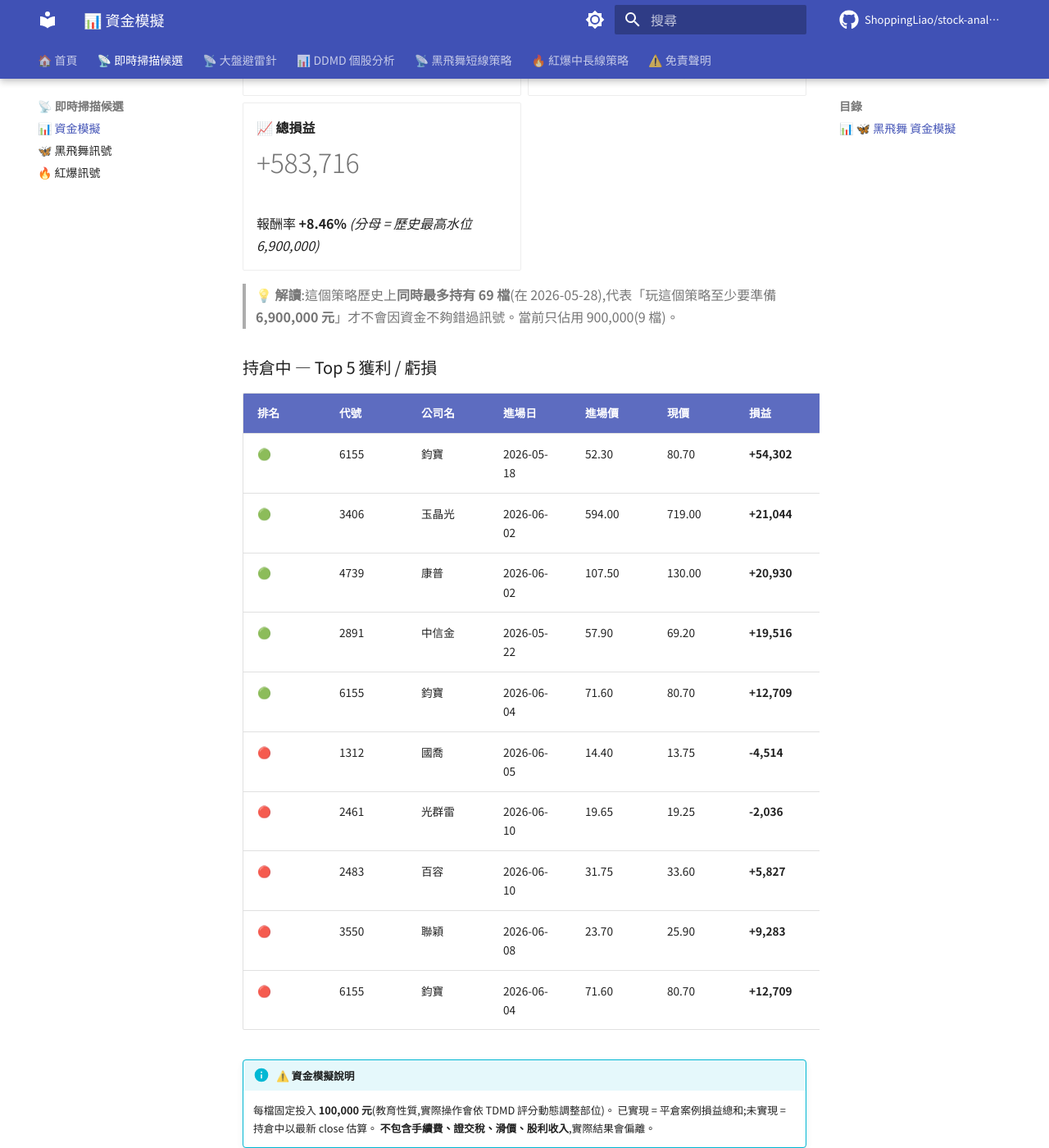
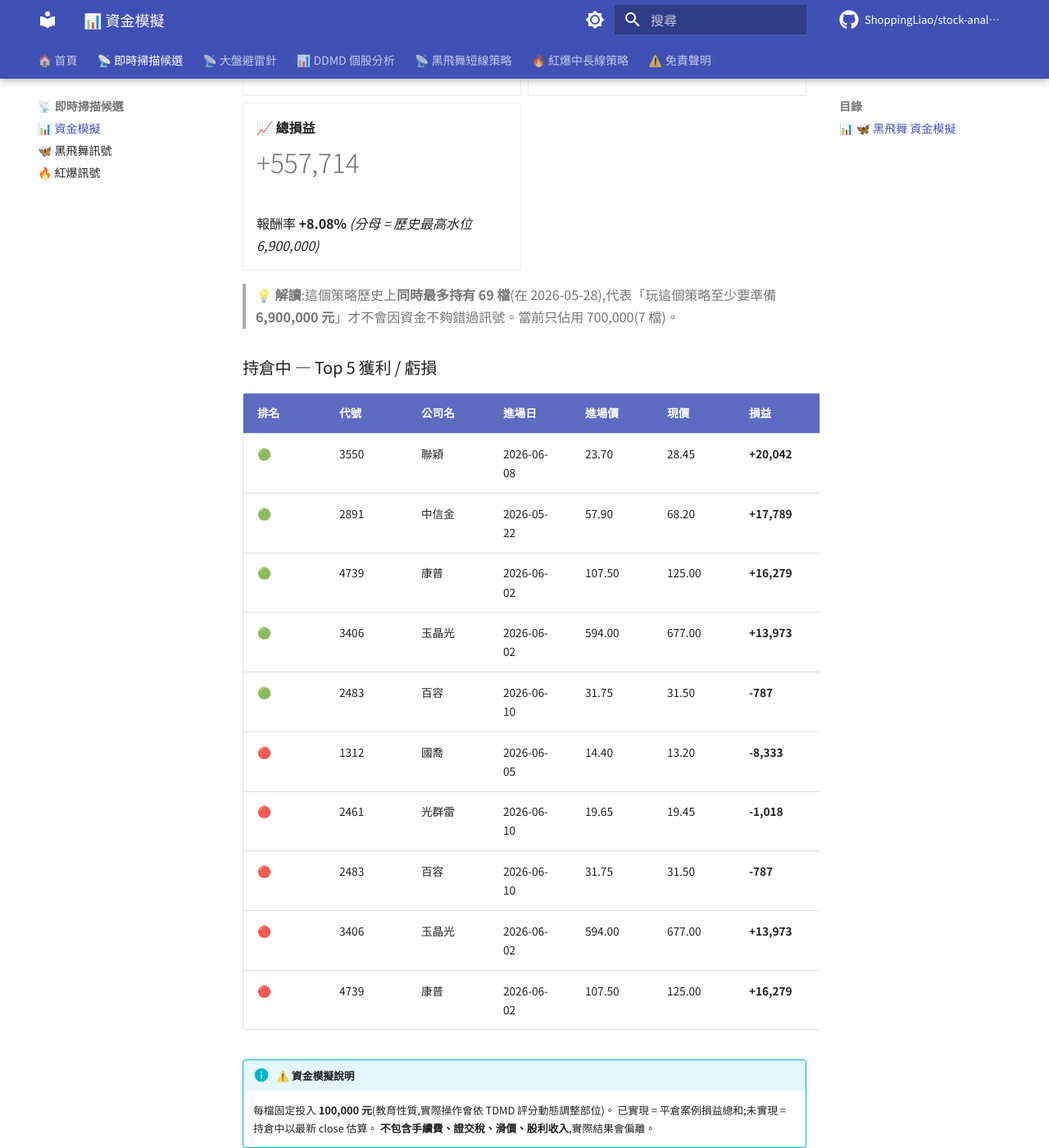
Before and after one commit to ShoppingLiao/stock-analysis-public, an MkDocs documentation site: the page built from docs/signals_capital.md, in a window 1280 px wide and 1400 px high, scrolled down 817 px. Shown: the whole window at 82% size. Built offline with MkDocs 1.6.1 and Material for MkDocs 9.7.7, drawn with Linux system fonts in a browser that asks for light colours; comment, search, counter and statistics services are not loaded; some of the changed text lies outside the part shown.

Commit message:
docs(signals): update BB + RB + capital (2026-06-10)

```diff
--- a/docs/signals_capital.md
+++ b/docs/signals_capital.md
@@ -17,9 +17,9 @@
 
 -   **💼 當前資金水位**
 
-    # 900,000
+    # 700,000
 
-    持倉 9 檔 × 100,000
+    持倉 7 檔 × 100,000
 
 -   **🌊 歷史最高水位**
 
@@ -29,40 +29,40 @@
 
 -   **🟢 已實現損益**
 
-    # +446,654
+    # +499,769
 
-    勝率 30.8% / 169 檔已平倉
+    勝率 31.6% / 171 檔已平倉
 
 -   **🟡 未實現損益**
 
-    # +137,062
+    # +57,945
 
-    持倉 9 檔(現價 vs 進場價)
+    持倉 7 檔(現價 vs 進場價)
 
 -   **📈 總損益**
 
-    # +583,716
+    # +557,714
 
-    報酬率 **+8.46%** _(分母 = 歷史最高水位 6,900,000)_
+    報酬率 **+8.08%** _(分母 = 歷史最高水位 6,900,000)_
 
 </div>
 
-> **💡 解讀**:這個策略歷史上**同時最多持有 69 檔**(在 2026-05-28),代表「玩這個策略至少要準備 **6,900,000 元**」才不會因資金不夠錯過訊號。當前只佔用 900,000(9 檔)。
+> **💡 解讀**:這個策略歷史上**同時最多持有 69 檔**(在 2026-05-28),代表「玩這個策略至少要準備 **6,900,000 元**」才不會因資金不夠錯過訊號。當前只佔用 700,000(7 檔)。
 
 ### 持倉中 — Top 5 獲利 / 虧損
 
 | 排名 | 代號 | 公司名 | 進場日 | 進場價 | 現價 | 損益 | 損益% |
 |------|------|--------|--------|--------|------|------|-------|
-| 🟢 | 6155 | 鈞寶 | 2026-05-18 | 52.30 | 80.70 | **+54,302** | **+54.30%** |
-| 🟢 | 3406 | 玉晶光 | 2026-06-02 | 594.00 | 719.00 | **+21,044** | **+21.04%** |
-| 🟢 | 4739 | 康普 | 2026-06-02 | 107.50 | 130.00 | **+20,930** | **+20.93%** |
-| 🟢 | 2891 | 中信金 | 2026-05-22 | 57.90 | 69.20 | **+19,516** | **+19.52%** |
-| 🟢 | 6155 | 鈞寶 | 2026-06-04 | 71.60 | 80.70 | **+12,709** | **+12.71%** |
-| 🔴 | 1312 | 國喬 | 2026-06-05 | 14.40 | 13.75 | **-4,514** | **-4.51%** |
-| 🔴 | 2461 | 光群雷 | 2026-06-10 | 19.65 | 19.25 | **-2,036** | **-2.04%** |
-| 🔴 | 2483 | 百容 | 2026-06-10 | 31.75 | 33.60 | **+5,827** | **+5.83%** |
-| 🔴 | 3550 | 聯穎 | 2026-06-08 | 23.70 | 25.90 | **+9,283** | **+9.28%** |
-| 🔴 | 6155 | 鈞寶 | 2026-06-04 | 71.60 | 80.70 | **+12,709** | **+12.71%** |
+| 🟢 | 3550 | 聯穎 | 2026-06-08 | 23.70 | 28.45 | **+20,042** | **+20.04%** |
+| 🟢 | 2891 | 中信金 | 2026-05-22 | 57.90 | 68.20 | **+17,789** | **+17.79%** |
+| 🟢 | 4739 | 康普 | 2026-06-02 | 107.50 | 125.00 | **+16,279** | **+16.28%** |
+| 🟢 | 3406 | 玉晶光 | 2026-06-02 | 594.00 | 677.00 | **+13,973** | **+13.97%** |
+| 🟢 | 2483 | 百容 | 2026-06-10 | 31.75 | 31.50 | **-787** | **-0.79%** |
+| 🔴 | 1312 | 國喬 | 2026-06-05 | 14.40 | 13.20 | **-8,333** | **-8.33%** |
+| 🔴 | 2461 | 光群雷 | 2026-06-10 | 19.65 | 19.45 | **-1,018** | **-1.02%** |
+| 🔴 | 2483 | 百容 | 2026-06-10 | 31.75 | 31.50 | **-787** | **-0.79%** |
+| 🔴 | 3406 | 玉晶光 | 2026-06-02 | 594.00 | 677.00 | **+13,973** | **+13.97%** |
+| 🔴 | 4739 | 康普 | 2026-06-02 | 107.50 | 125.00 | **+16,279** | **+16.28%** |
 
 !!! info "⚠️ 資金模擬說明"
     每檔固定投入 **100,000 元**(教育性質,實際操作會依 TDMD 評分動態調整部位)。
@@ -97,15 +97,15 @@
 
 -   **🟡 未實現損益**
 
-    # +1,482,749
+    # +886,820
 
     持倉 143 檔(現價 vs 進場價)
 
 -   **📈 總損益**
 
-    # +1,365,705
+    # +769,776
 
-    報酬率 **+9.29%** _(分母 = 歷史最高水位 14,700,000)_
+    報酬率 **+5.24%** _(分母 = 歷史最高水位 14,700,000)_
 
 </div>
 
@@ -115,16 +115,16 @@
 
 | 排名 | 代號 | 公司名 | 進場日 | 進場價 | 現價 | 損益 | 損益% |
 |------|------|--------|--------|--------|------|------|-------|
-| 🟢 | 2492 | 華新科 | 2026-05-13 | 200.00 | 440.00 | **+120,000** | **+120.00%** |
-| 🟢 | 2478 | 大毅 | 2026-05-07 | 80.10 | 167.00 | **+108,489** | **+108.49%** |
-| 🟢 | 3090 | 日電貿 | 2026-05-08 | 113.50 | 230.00 | **+102,643** | **+102.64%** |
-| 🟢 | 2472 | 立隆電 | 2026-05-12 | 223.00 | 372.50 | **+67,040** | **+67.04%** |
-| 🟢 | 2375 | 凱美 | 2026-05-18 | 99.40 | 165.00 | **+65,996** | **+66.00%** |
-| 🔴 | 6141 | 柏承 | 2026-05-29 | 46.00 | 35.10 | **-23,696** | **-23.70%** |
-| 🔴 | 4908 | 前鼎 | 2026-05-26 | 286.50 | 222.00 | **-22,513** | **-22.51%** |
-| 🔴 | 3490 | 單井 | 2026-05-22 | 43.50 | 34.60 | **-20,460** | **-20.46%** |
-| 🔴 | 6218 | 豪勉 | 2026-05-14 | 41.55 | 33.05 | **-20,457** | **-20.46%** |
-| 🔴 | 1582 | 信錦 | 2026-05-19 | 117.00 | 93.90 | **-19,744** | **-19.74%** |
+| 🟢 | 2478 | 大毅 | 2026-05-07 | 80.10 | 170.00 | **+112,235** | **+112.23%** |
+| 🟢 | 2492 | 華新科 | 2026-05-13 | 200.00 | 407.50 | **+103,750** | **+103.75%** |
+| 🟢 | 3090 | 日電貿 | 2026-05-08 | 113.50 | 212.00 | **+86,784** | **+86.78%** |
+| 🟢 | 8043 | 蜜望實 | 2026-05-18 | 122.00 | 199.00 | **+63,115** | **+63.11%** |
+| 🟢 | 6432 | 今展科 | 2026-05-12 | 47.30 | 75.90 | **+60,465** | **+60.47%** |
+| 🔴 | 4908 | 前鼎 | 2026-05-26 | 286.50 | 200.00 | **-30,192** | **-30.19%** |
+| 🔴 | 6141 | 柏承 | 2026-05-29 | 46.00 | 32.50 | **-29,348** | **-29.35%** |
+| 🔴 | 3490 | 單井 | 2026-05-22 | 43.50 | 32.50 | **-25,287** | **-25.29%** |
+| 🔴 | 6208 | 日揚 | 2026-05-14 | 104.50 | 78.60 | **-24,785** | **-24.78%** |
+| 🔴 | 1582 | 信錦 | 2026-05-19 | 117.00 | 88.50 | **-24,359** | **-24.36%** |
 
 !!! info "⚠️ 資金模擬說明"
     每檔固定投入 **100,000 元**(教育性質,實際操作會依 TDMD 評分動態調整部位)。
@@ -139,9 +139,9 @@
 
 -   **💼 當前資金水位**
 
-    # 15,200,000
+    # 15,000,000
 
-    BB 900,000 + RB 14,300,000
+    BB 700,000 + RB 14,300,000
 
 -   **🌊 兩策略歷史最高水位**
 
@@ -151,21 +151,21 @@
 
 -   **🟢 已實現損益**
 
-    # +329,609
+    # +382,725
 
-    BB +446,654 + RB -117,044
+    BB +499,769 + RB -117,044
 
 -   **🟡 未實現損益**
 
-    # +1,619,811
+    # +944,765
 
-    BB +137,062 + RB +1,482,749
+    BB +57,945 + RB +886,820
 
 -   **📈 總損益**
 
-    # +1,949,420
+    # +1,327,490
 
-    報酬率 **+9.03%** _(分母 = 兩策略歷史最高水位)_
+    報酬率 **+6.15%** _(分母 = 兩策略歷史最高水位)_
 
 </div>
 
```
Also changed, not shown: docs/signals_black_butterfly.md (+19 -13 lines), docs/signals_red_burst.md (+15 -1 lines).
